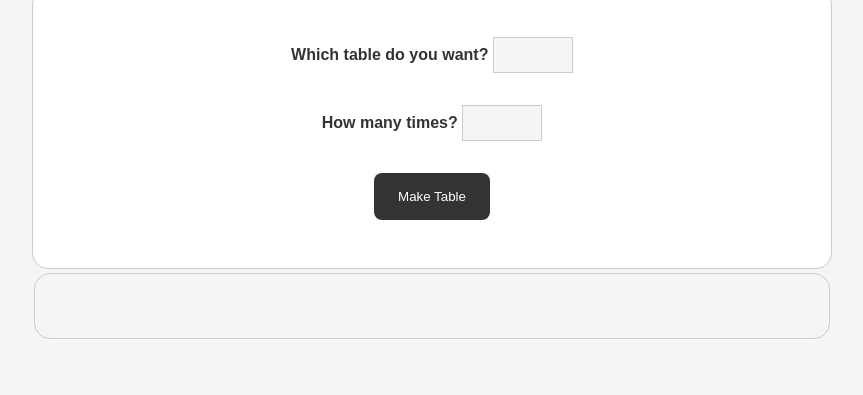
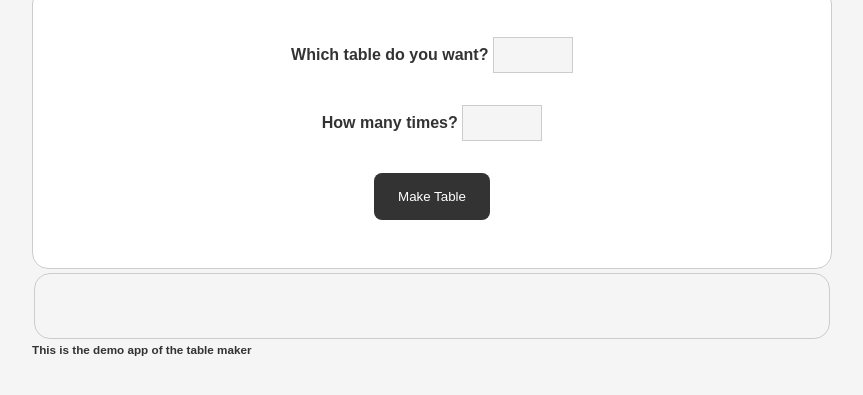
Before and after one commit to usmanard/tables-maker, a plain HTML site: page index.html in a window 1280 px wide. Shown: the part 89-484 px from the top of the page, without its empty margins (208-1071 px from the left). Drawn offline with Linux system fonts and the light colour scheme.

Commit message:
Update index.html

```diff
--- a/index.html
+++ b/index.html
@@ -43,6 +43,9 @@
         </tr>
       </tbody>
     </table>
+    <footer>
+      <h3>This is the demo app of the table maker</h3>
+    </footer>
     <script src="./app/app.js"></script>
   </body>
 </html>
```
